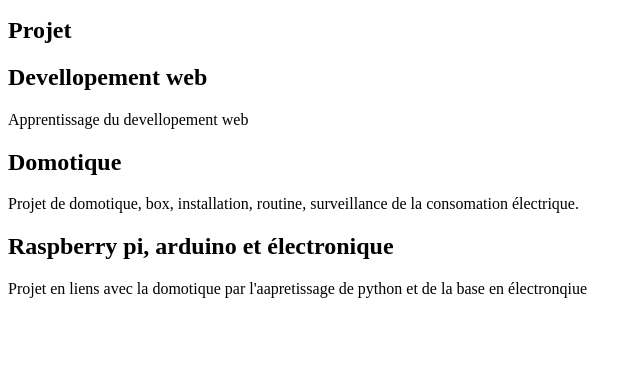
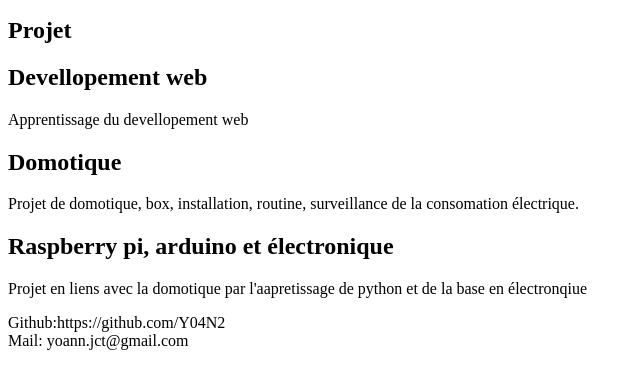
Before and after one commit to Y04N2/Portfolio, a plain HTML site: page index.html in a window 1280 px wide. Shown: the part 101-490 px from the top of the page, without its empty margins (0-642 px from the left). Drawn offline with Linux system fonts and the light colour scheme.

Commit message:
structure html modification

```diff
--- a/index.html
+++ b/index.html
@@ -25,8 +25,13 @@
          <p>Projet en liens avec la domotique par l'aapretissage de python et de la base en électronqiue</p>
       </div>
    </section>
-   <section><!-- domotique--></section>
-   <section><!-- raspi et électronique--></section>
-   <section><!-- Contact--></section>
+
+   <section class="contact"><!-- Contact-->
+   <div>
+      <p>Github:https://github.com/Y04N2 <br>
+         Mail: yoann.jct@gmail.com
+      </p>
+   </div>
+   </section>
 </body>
 </html>
```
